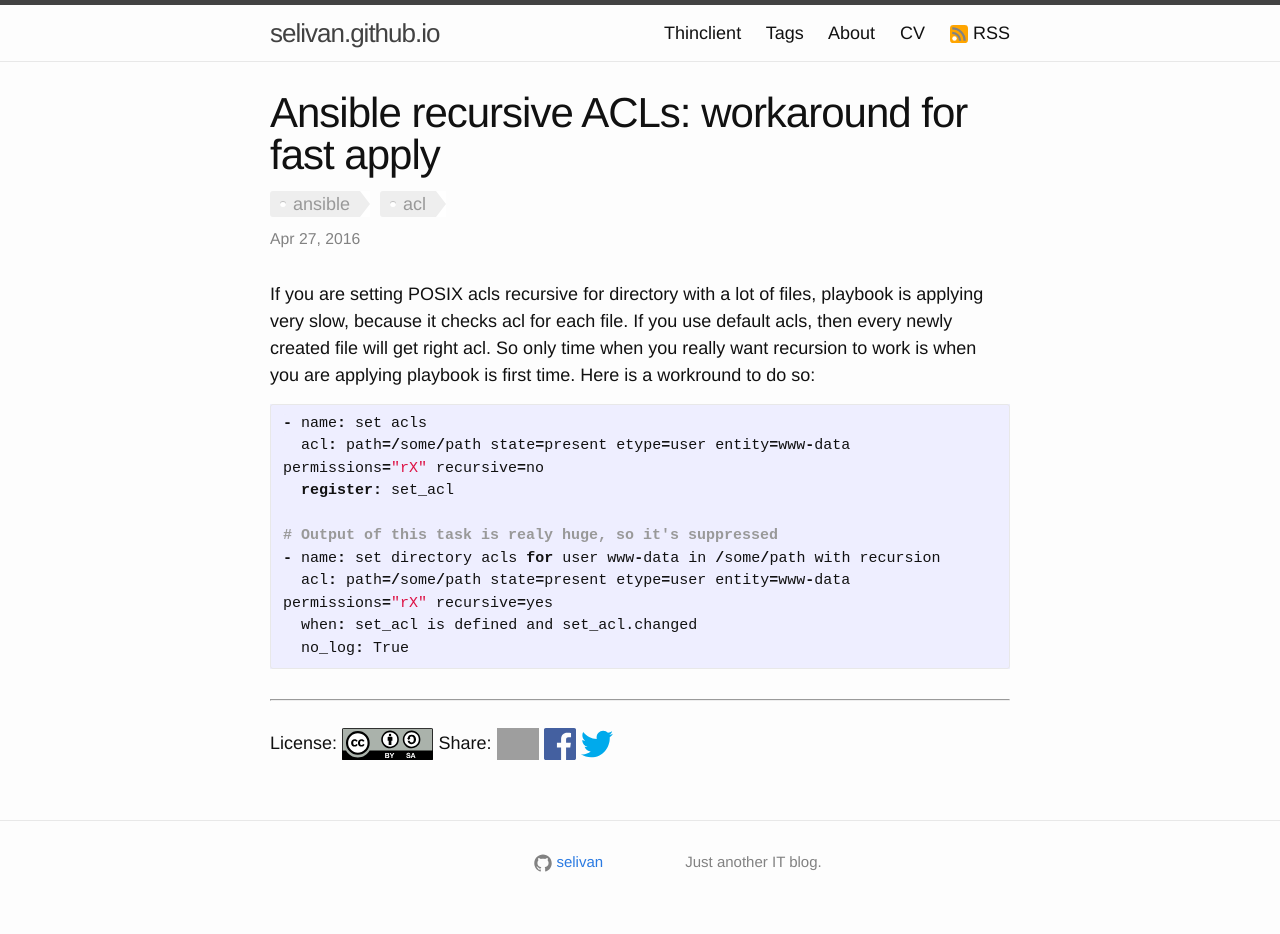
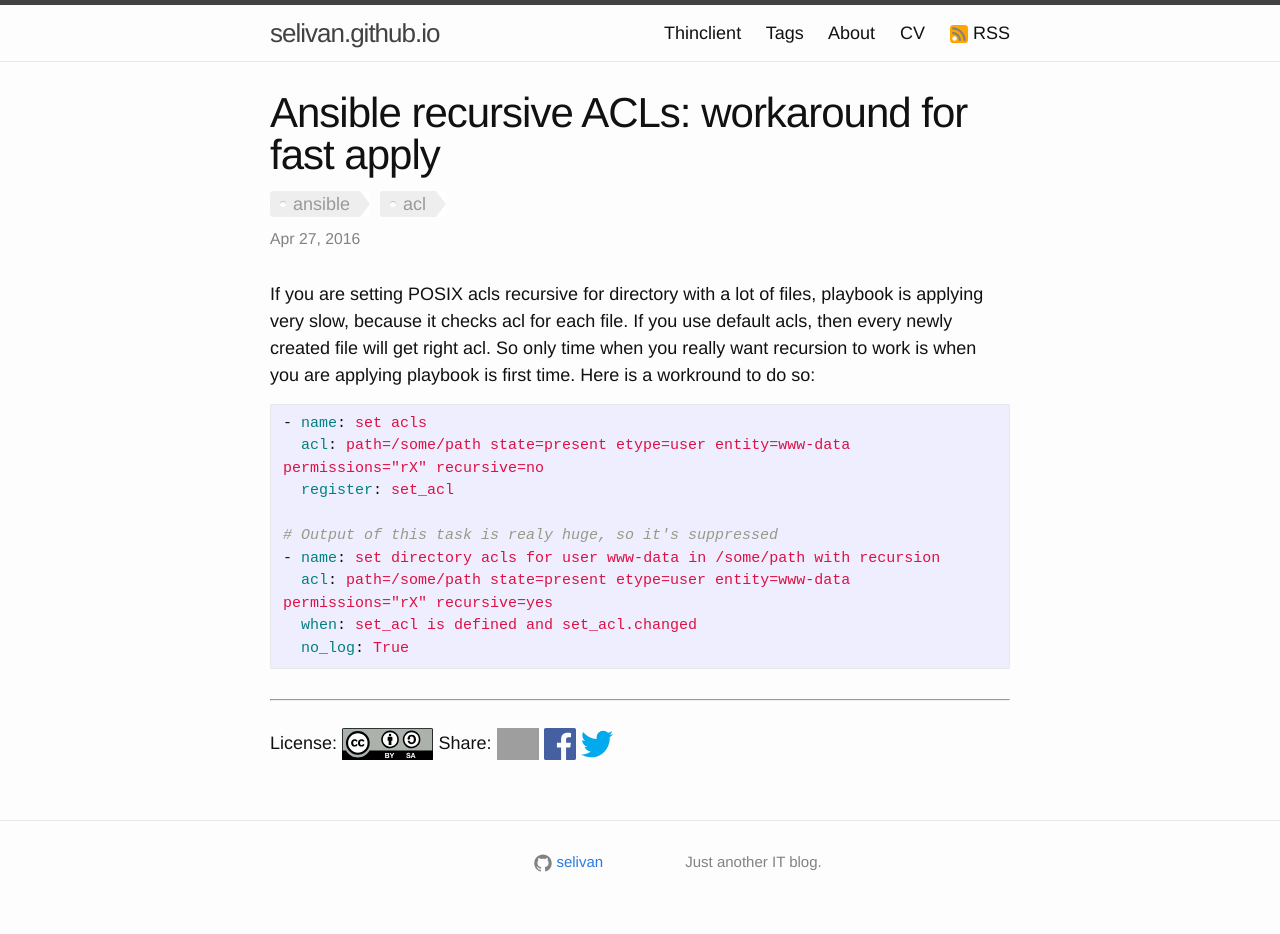
Before and after one commit to selivan/selivan.github.io, a Jekyll site: the page built from _posts/2016-04-27-ansible-acl-recursive-fast-apply.md, in a window 1280 px wide. Built offline with Jekyll 4.4.1, drawn with Linux system fonts in a browser that asks for light colours; comment, search, counter and statistics services are not loaded; grey boxes are pictures that could not be loaded.

Commit message:
Update 2016-04-27-ansible-acl-recursive-fast-apply.md

````diff
--- a/_posts/2016-04-27-ansible-acl-recursive-fast-apply.md
+++ b/_posts/2016-04-27-ansible-acl-recursive-fast-apply.md
@@ -5,7 +5,7 @@ tags: [ansible,acl]
 ---
 If you are setting POSIX acls recursive for directory with a lot of files, playbook is applying very slow, because it checks acl for each file. If you use default acls, then every newly created file will get right acl. So only time when you really want recursion to work is when you are applying playbook is first time. Here is a workround to do so:
 
-```c
+```yaml
 - name: set acls
   acl: path=/some/path state=present etype=user entity=www-data permissions="rX" recursive=no
   register: set_acl
````
